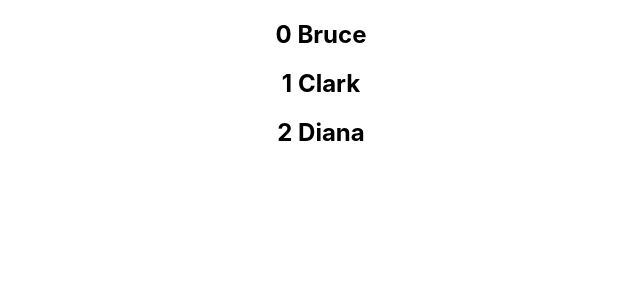
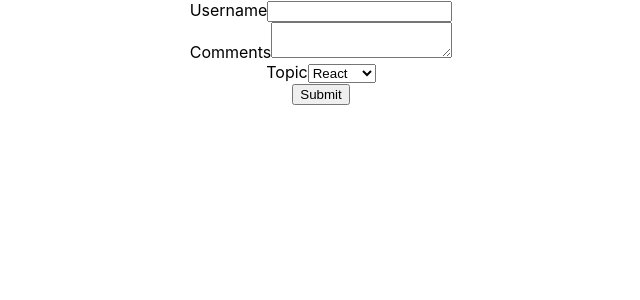
Before and after one commit to sanjeevz3009/React, a React (Create React App) app in the folder hello-world/: page / in a window 1280 px wide. Shown: the top 300 px of the page, without its empty margins (319-959 px from the left). Built offline with nearby package versions, Linux system fonts and the light colour scheme.

Commit message:
Styling and CSS Basics, Basics of Form Handling.

```diff
--- a/hello-world/src/App.js
+++ b/hello-world/src/App.js
@@ -1,23 +1,33 @@
-// import logo from './logo.svg';
-import React, { Component } from 'react';
-import './App.css';
-import Greet from './components/Greet';
-import Welcome from './components/Welcome';
-import Hello from './components/hello';
-import Message from './components/message';
-import Counter from './components/counter';
-import FunctionClick from './components/FunctionClick';
-import ClassClick from './components/ClassClick';
-import EventBind from './components/EventBind';
-import ParentComponent from './components/ParentComponent';
-import UserGreeting from './components/UserGreeting';
-import NameList from './components/NameList';
+// import logo from './logo.svg'
+import React, { Component } from 'react'
+import './App.css'
+import Greet from './components/Greet'
+import Welcome from './components/Welcome'
+import Hello from './components/hello'
+import Message from './components/message'
+import Counter from './components/counter'
+import FunctionClick from './components/FunctionClick'
+import ClassClick from './components/ClassClick'
+import EventBind from './components/EventBind'
+import ParentComponent from './components/ParentComponent'
+import UserGreeting from './components/UserGreeting'
+import NameList from './components/NameList'
+import Stylesheet from './components/Stylesheet'
+import Inline from './components/Inline'
+import './components/appStyles.css'
+import styles from './components/appStyles.module.css'
+import Form from './components/Form'
 
 class App extends Component {
   render () {
     return (
       <div className="App">
-      <NameList></NameList>
+      <Form></Form>
+      {/* <h1 className='error'>Error</h1> */}
+      {/* <h1 className={styles.success}>Success</h1> */}
+      {/* <Inline></Inline> */}
+      {/* <Stylesheet primary={true}></Stylesheet> */}
+      {/* <NameList></NameList> */}
       {/* <UserGreeting></UserGreeting> */}
       {/* <ParentComponent></ParentComponent> */}
       {/* <EventBind></EventBind> */}
@@ -35,8 +45,8 @@
         {/* <Welcome name="Diana" heroName="Wonder women"/> */}
         {/* <Hello></Hello> */}
       </div>
-    );
+    )
   }
 }
 
-export default App;
+export default App
--- /dev/null
+++ b/hello-world/src/components/Form.js
@@ -0,0 +1,64 @@
+import React, { Component } from 'react'
+
+export class Form extends Component {
+
+    constructor(props) {
+      super(props)
+
+      this.state = {
+        username: '',
+        comments: '',
+        topic: 'React'
+      }
+    }
+
+    handleUsernameChange = (event) => {
+        this.setState({
+            username: event.target.value
+        })
+    }
+
+    handleCommentsChange = (event) => {
+        this.setState({
+            comments: event.target.value
+        })
+    }
+
+    handleTopicChange = (event) => {
+        this.setState({
+            topic: event.target.value
+        })
+    }
+
+    handleSubmit = (event) => {
+        alert(`${this.state.username} ${this.state.comments} ${this.state.topic}`)
+        event.preventDefault()
+    }
+
+  render() {
+    const { username, comments, topic } = this.state
+    return (
+        <form onSubmit={this.handleSubmit}>
+            <div>
+                <label>Username</label>
+                <input type='text' value={username} onChange={this.handleUsernameChange}></input>
+            </div>
+            <div>
+                <label>Comments</label>
+                <textarea value={comments} onChange={this.handleCommentsChange}></textarea>
+            </div>
+            <div>
+                <label>Topic</label>
+                <select value={topic} onChange={this.handleTopicChange}>
+                    <option value='React'>React</option>
+                    <option value='angular'>Angular</option>
+                    <option value='vue'>Vue</option>
+                </select>
+            </div>
+            <button type='submit'>Submit</button>
+        </form>
+    )
+  }
+}
+
+export default Form
--- /dev/null
+++ b/hello-world/src/components/Inline.js
@@ -0,0 +1,18 @@
+import React from 'react'
+
+const heading = {
+    fontSize: '72px',
+    color: 'blue'
+}
+
+function Inline() {
+  return (
+    <div>
+        <h1 className='error'>Error</h1>
+        {/* <h1 className={styles.success}>Success</h1> */}
+        <h1 style={heading}>Inline</h1>
+    </div>
+  )
+}
+
+export default Inline
--- /dev/null
+++ b/hello-world/src/components/Stylesheet.js
@@ -0,0 +1,12 @@
+import React from 'react'
+import './myStyle.css'
+
+export default function Stylesheet(props) {
+    let className = props.primary ? 'primary' : ''
+
+  return (
+    <div>
+        <h1 className={`${className} font-xl`}>Stylesheet</h1>
+    </div>
+  )
+}
--- /dev/null
+++ b/hello-world/src/components/appStyles.css
@@ -0,0 +1,3 @@
+.error {
+    color: red;
+}
--- /dev/null
+++ b/hello-world/src/components/appStyles.module.css
@@ -0,0 +1,3 @@
+.success {
+    color: green;
+}
--- /dev/null
+++ b/hello-world/src/components/myStyle.css
@@ -0,0 +1,7 @@
+.primary {
+    color: orange;
+}
+
+.font-xl {
+    font-size: 72px;
+}
```
